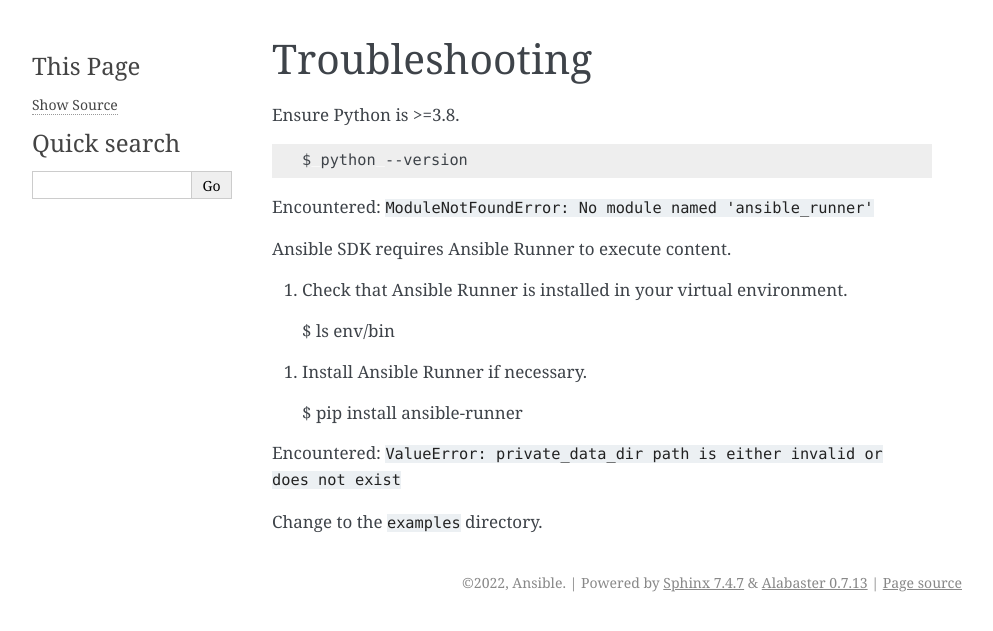
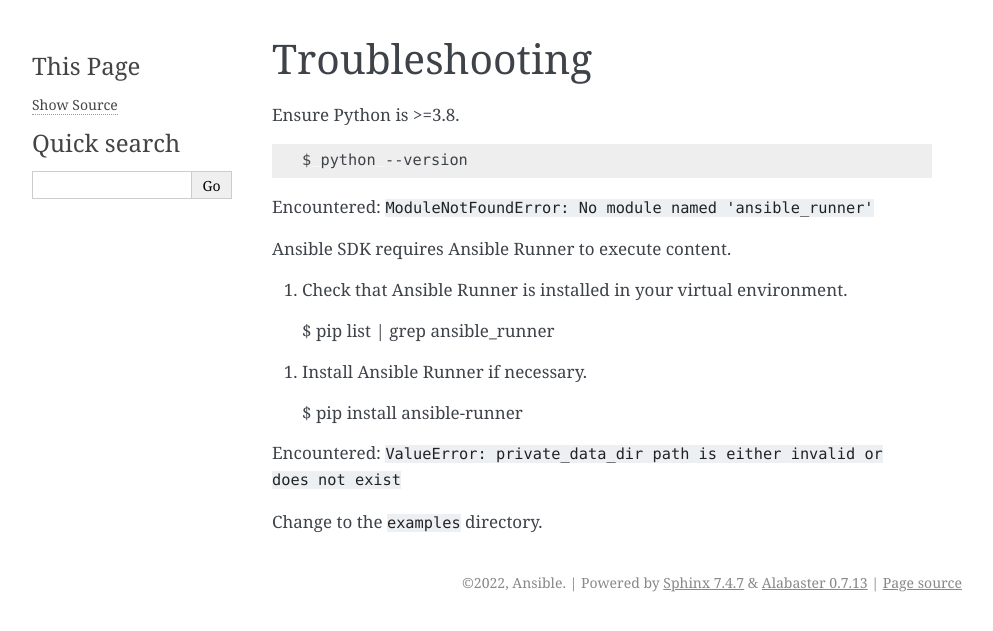
Before and after one commit to ansible/ansible-sdk, a Sphinx documentation site: the page built from docs/source/troubleshooting.rst, in a window 1280 px wide. Shown: the top 631 px of the page, without its empty margins (148-1141 px from the left). Built offline with Sphinx 7.4.7, drawn with Linux system fonts in a browser that asks for light colours.

Commit message:
Update docs/source/troubleshooting.rst
Co-authored-by: Abhijeet Kasurde <akasurde@redhat.com>

```diff
--- a/docs/source/troubleshooting.rst
+++ b/docs/source/troubleshooting.rst
@@ -15,7 +15,7 @@
 
 #. Check that Ansible Runner is installed in your virtual environment.
 
-  $ ls env/bin
+  $ pip list | grep ansible_runner
 
 #. Install Ansible Runner if necessary.
 
```
